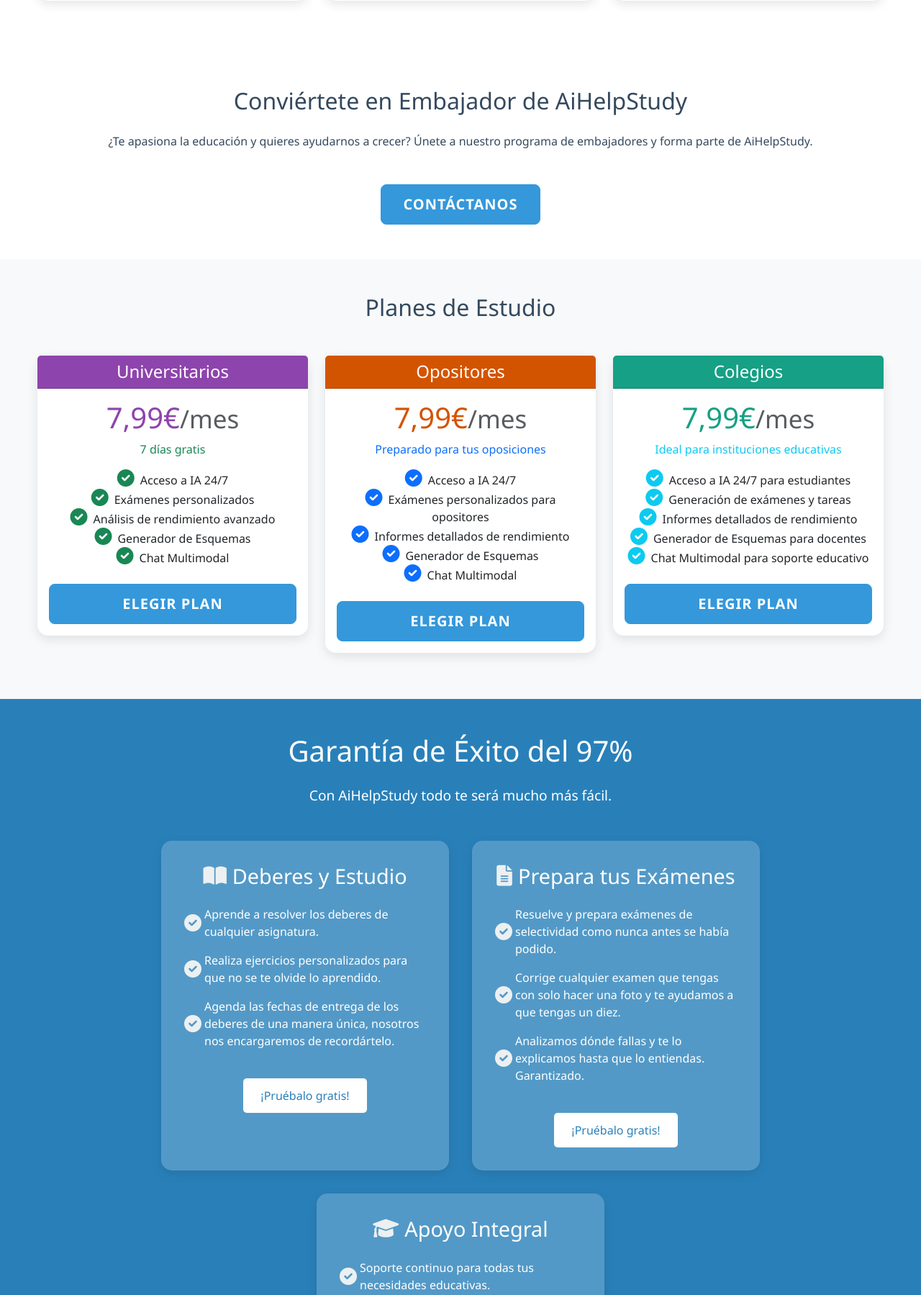
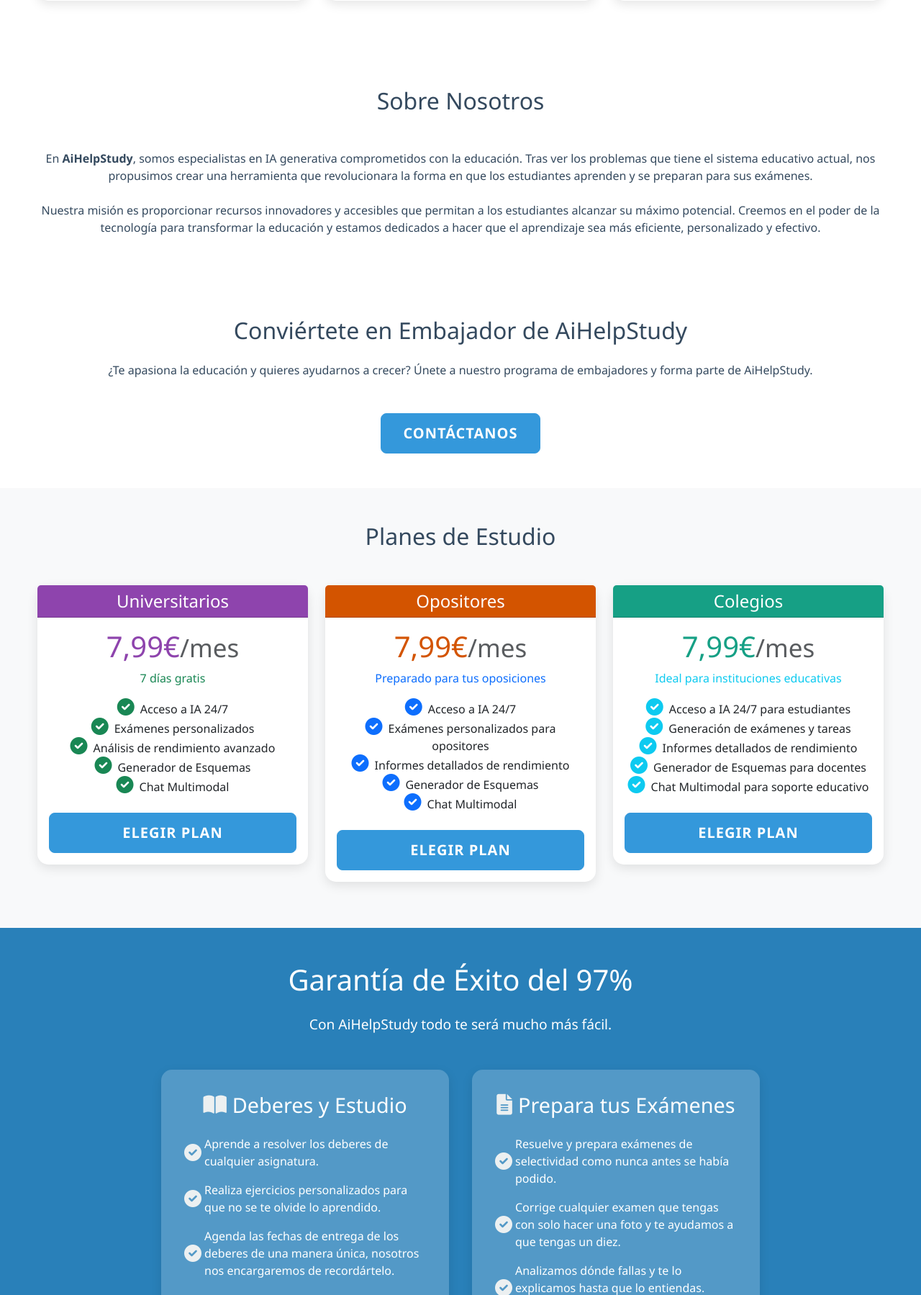
Before and after one commit to Julia-ai1/juliacopiaparaespa-a, a Flask app: template templates/landing.html in a window 1280 px wide. Shown: the part 2460-4259 px from the top of the page at 72% size. Run offline with Flask 3, Linux system fonts and the light colour scheme; the template is opened without the code that fills it, so the values that code supplies are empty.

Commit message:
subida landing

```diff
--- a/templates/landing.html
+++ b/templates/landing.html
@@ -12,18 +12,22 @@
     </script>
     <meta charset="UTF-8">
     <meta name="viewport" content="width=device-width, initial-scale=1.0">
-    <title>AiHelpStudy - Tu Éxito en los estudios. Especializado en Selectividad</title>
+    <!-- Meta etiquetas SEO -->
+    <meta name="description" content="AiHelpStudy es una plataforma líder en IA generativa especializada en educación. Domina tus estudios y prepárate para Selectividad con recursos personalizados y soporte 24/7.">
+    <meta name="keywords" content="IA, Inteligencia Artificial, Educación, Selectividad, Estudios, Exámenes, Generativa, AiHelpStudy, Aprendizaje, Estudiantes">
+    <title>AiHelpStudy - Domina tus estudios con IA generativa especializada en educación</title>
     <link href="https://cdn.jsdelivr.net/npm/bootstrap@5.3.0/dist/css/bootstrap.min.css" rel="stylesheet">
     <link rel="stylesheet" href="https://cdnjs.cloudflare.com/ajax/libs/font-awesome/6.0.0-beta3/css/all.min.css">
     <link href="https://unpkg.com/aos@2.3.1/dist/aos.css" rel="stylesheet">
     <style>
+        /* Estilos personalizados */
         :root {
             --primary-color: #3498db;
             --secondary-color: #2ecc71;
             --accent-color: #e74c3c;
             --dark-color: #34495e;
             --light-color: #ecf0f1;
-            --guarantee-bg-color: #2980b9; /* Nuevo color azul para la garantía */
+            --guarantee-bg-color: #2980b9;
             --guarantee-card-bg: rgba(255, 255, 255, 0.2);
         }
         body {
@@ -163,9 +167,8 @@
             transform: translateY(-10px);
             box-shadow: 0 15px 30px rgba(0,0,0,0.2);
         }
-        /* Nueva sección de garantía mejorada */
         .guarantee-section {
-            background-color: var(--guarantee-bg-color); /* Fondo azul */
+            background-color: var(--guarantee-bg-color);
             color: white;
             padding: 4rem 0;
             text-align: center;
@@ -188,7 +191,7 @@
             flex-wrap: wrap;
         }
         .guarantee-card {
-            background-color: rgba(255, 255, 255, 0.2); /* Transparencia para destacar sobre el fondo azul */
+            background-color: rgba(255, 255, 255, 0.2);
             border-radius: 15px;
             padding: 2rem;
             width: 100%;
@@ -246,7 +249,6 @@
             transform: translateY(-3px);
             color: var(--guarantee-bg-color);
         }
-        /* Sección de Acknowledgements */
         .acknowledgements {
             background-color: #f8f9fa;
             padding: 2rem 0;
@@ -255,11 +257,9 @@
         .acknowledgements p {
             margin-bottom: 1rem;
         }
-        /* Ajustes adicionales para centrado y espacios */
         .container {
             max-width: 1200px;
         }
-        /* Comparación con ChatGPT */
         .comparison-table {
             background-color: #ffffff;
             border-radius: 15px;
@@ -311,14 +311,12 @@
             transform: translateY(-3px);
             box-shadow: 0 5px 15px rgba(0, 0, 0, 0.1);
         }
-        /* Footer Acknowledgements */
         footer .acknowledgements img {
             transition: transform 0.3s ease;
         }
         footer .acknowledgements img:hover {
             transform: scale(1.1);
         }
-        /* Precio sección personalizado */
         #pricing .card-header {
             background-color: var(--primary-color);
             color: white;
@@ -345,7 +343,6 @@
         #pricing .card-title.colleges {
             color: #16a085;
         }
-        /* Media Queries para Responsividad */
         @media (max-width: 768px) {
             .comparison-header, .comparison-row {
                 flex-direction: column;
@@ -384,6 +381,9 @@
                         <a class="nav-link" href="#pricing">Precios</a>
                     </li>
                     <li class="nav-item">
+                        <a class="nav-link" href="#about-us">Sobre Nosotros</a>
+                    </li>
+                    <li class="nav-item">
                         <a class="nav-link btn btn-primary text-white" href="{{ url_for('login_google') }}">Iniciar Sesión con Google</a>
                     </li>
                 </ul>
@@ -394,8 +394,8 @@
     <!-- Sección Hero -->
     <section id="hero" class="d-flex align-items-center">
         <div class="container text-center position-relative">
-            <h1 class="display-3 fw-bold mb-4" data-aos="fade-up">Domina tus estudios (Especializado en Selectividad)</h1>
-            <p class="lead mb-5" data-aos="fade-up" data-aos-delay="100">Preparación personalizada con IA disponible las 24 horas para maximizar tu puntuación</p>
+            <h1 class="display-3 fw-bold mb-4" data-aos="fade-up">Domina tus estudios con IA Generativa</h1>
+            <p class="lead mb-5" data-aos="fade-up" data-aos-delay="100">Preparación personalizada con IA disponible las 24 horas para maximizar tu puntuación en Selectividad</p>
             <a href="{{ url_for('login_google') }}" class="btn btn-light btn-lg me-3" data-aos="fade-up" data-aos-delay="200">¡Empieza Ahora con Google!</a>
             <a href="#video-demo" class="btn btn-outline-light btn-lg" data-aos="fade-up" data-aos-delay="300">Ver Demostración</a>
         </div>
@@ -423,41 +423,49 @@
                             <div class="comparison-AiHelpStudy">AiHelpStudy</div>
                             <div class="comparison-chatgpt">ChatGPT</div>
                         </div>
+                        <!-- Fila 1 -->
                         <div class="comparison-row">
                             <div class="comparison-feature">Especialización en Selectividad</div>
                             <div class="comparison-AiHelpStudy"><i class="fas fa-check-circle"></i></div>
                             <div class="comparison-chatgpt"><i class="fas fa-times-circle"></i></div>
                         </div>
+                        <!-- Fila 2 -->
                         <div class="comparison-row">
                             <div class="comparison-feature">IA disponible 24 horas</div>
                             <div class="comparison-AiHelpStudy"><i class="fas fa-check-circle"></i></div>
                             <div class="comparison-chatgpt"><i class="fas fa-check-circle"></i></div>
                         </div>
+                        <!-- Fila 3 -->
                         <div class="comparison-row">
                             <div class="comparison-feature">Generación de exámenes personalizados</div>
                             <div class="comparison-AiHelpStudy"><i class="fas fa-check-circle"></i></div>
                             <div class="comparison-chatgpt"><i class="fas fa-times-circle"></i></div>
                         </div>
+                        <!-- Fila 4 -->
                         <div class="comparison-row">
                             <div class="comparison-feature">Análisis de rendimiento detallado</div>
                             <div class="comparison-AiHelpStudy"><i class="fas fa-check-circle"></i></div>
                             <div class="comparison-chatgpt"><i class="fas fa-times-circle"></i></div>
                         </div>
+                        <!-- Fila 5 -->
                         <div class="comparison-row">
                             <div class="comparison-feature">Adaptación al plan de estudios español</div>
                             <div class="comparison-AiHelpStudy"><i class="fas fa-check-circle"></i></div>
                             <div class="comparison-chatgpt"><i class="fas fa-times-circle"></i></div>
                         </div>
+                        <!-- Fila 6 -->
                         <div class="comparison-row">
                             <div class="comparison-feature">Seguimiento del progreso</div>
                             <div class="comparison-AiHelpStudy"><i class="fas fa-check-circle"></i></div>
                             <div class="comparison-chatgpt"><i class="fas fa-times-circle"></i></div>
                         </div>
+                        <!-- Fila 7 -->
                         <div class="comparison-row">
                             <div class="comparison-feature">Recursos específicos para Selectividad</div>
                             <div class="comparison-AiHelpStudy"><i class="fas fa-check-circle"></i></div>
                             <div class="comparison-chatgpt"><i class="fas fa-times-circle"></i></div>
                         </div>
+                        <!-- Fila 8 -->
                         <div class="comparison-row">
                             <div class="comparison-feature">Preparación para PCE</div>
                             <div class="comparison-AiHelpStudy"><i class="fas fa-check-circle"></i></div>
@@ -477,6 +485,7 @@
         <div class="container">
             <h2 class="text-center mb-5">Características Exclusivas</h2>
             <div class="row">
+                <!-- Característica 1 -->
                 <div class="col-md-4 mb-4" data-aos="fade-up">
                     <div class="card feature-card h-100">
                         <div class="card-body text-center">
@@ -486,6 +495,7 @@
                         </div>
                     </div>
                 </div>
+                <!-- Característica 2 -->
                 <div class="col-md-4 mb-4" data-aos="fade-up" data-aos-delay="100">
                     <div class="card feature-card h-100">
                         <div class="card-body text-center">
@@ -495,6 +505,7 @@
                         </div>
                     </div>
                 </div>
+                <!-- Característica 3 -->
                 <div class="col-md-4 mb-4" data-aos="fade-up" data-aos-delay="200">
                     <div class="card feature-card h-100">
                         <div class="card-body text-center">
@@ -504,6 +515,7 @@
                         </div>
                     </div>
                 </div>
+                <!-- Característica 4 -->
                 <div class="col-md-4 mb-4" data-aos="fade-up" data-aos-delay="300">
                     <div class="card feature-card h-100">
                         <div class="card-body text-center">
@@ -513,6 +525,7 @@
                         </div>
                     </div>
                 </div>
+                <!-- Característica 5 -->
                 <div class="col-md-4 mb-4" data-aos="fade-up" data-aos-delay="400">
                     <div class="card feature-card h-100">
                         <div class="card-body text-center">
@@ -522,6 +535,7 @@
                         </div>
                     </div>
                 </div>
+                <!-- Característica 6 -->
                 <div class="col-md-4 mb-4" data-aos="fade-up" data-aos-delay="500">
                     <div class="card feature-card h-100">
                         <div class="card-body text-center">
@@ -535,16 +549,30 @@
         </div>
     </section>
 
+    <!-- Sección Sobre Nosotros -->
+    <section id="about-us" class="py-5">
+        <div class="container">
+            <h2 class="text-center mb-5">Sobre Nosotros</h2>
+            <p class="text-center mb-4">
+                En <strong>AiHelpStudy</strong>, somos especialistas en IA generativa comprometidos con la educación. Tras ver los problemas que tiene el sistema educativo actual, nos propusimos crear una herramienta que revolucionara la forma en que los estudiantes aprenden y se preparan para sus exámenes.
+            </p>
+            <p class="text-center">
+                Nuestra misión es proporcionar recursos innovadores y accesibles que permitan a los estudiantes alcanzar su máximo potencial. Creemos en el poder de la tecnología para transformar la educación y estamos dedicados a hacer que el aprendizaje sea más eficiente, personalizado y efectivo.
+            </p>
+        </div>
+    </section>
+
     <!-- Sección de Embajadores -->
     <section id="ambassadors" class="py-5">
         <div class="container">
             <h2 class="text-center mb-4">Conviértete en Embajador de AiHelpStudy</h2>
             <p class="text-center mb-5">¿Te apasiona la educación y quieres ayudarnos a crecer? Únete a nuestro programa de embajadores y forma parte de AiHelpStudy.</p>
             <div class="text-center">
-                <a href="mailto:cadamar1236@gmail.com" class="btn btn-primary btn-lg">Contáctanos</a>
+                <a href="mailto:aihelpstudy@gmail.com" class="btn btn-primary btn-lg">Contáctanos</a>
             </div>
         </div>
     </section>
+
     <!-- Sección de Precios -->
     <section id="pricing" class="py-5 bg-light">
         <div class="container">
@@ -620,30 +648,33 @@
             <h2 class="text-center mb-4">Garantía de Éxito del 97%</h2>
             <p class="text-center mb-5">Con AiHelpStudy todo te será mucho más fácil.</p>
             <div class="guarantee-cards">
+                <!-- Tarjeta 1 -->
                 <div class="guarantee-card" data-aos="fade-up">
-                    <h3 class="card-title"><i class="fas fa-book-open"></i>Deberes y Estudio</h3>
+                    <h3 class="card-title"><i class="fas fa-book-open"></i> Deberes y Estudio</h3>
                     <ul>
-                        <li><i class="fas fa-check-circle"></i>Aprende a resolver los deberes de cualquier asignatura.</li>
-                        <li><i class="fas fa-check-circle"></i>Realiza ejercicios personalizados para que no se te olvide lo aprendido.</li>
-                        <li><i class="fas fa-check-circle"></i>Agenda las fechas de entrega de los deberes de una manera única, nosotros nos encargaremos de recordártelo.</li>
+                        <li><i class="fas fa-check-circle"></i> Aprende a resolver los deberes de cualquier asignatura.</li>
+                        <li><i class="fas fa-check-circle"></i> Realiza ejercicios personalizados para que no se te olvide lo aprendido.</li>
+                        <li><i class="fas fa-check-circle"></i> Agenda las fechas de entrega de los deberes de una manera única, nosotros nos encargaremos de recordártelo.</li>
                     </ul>
                     <a href="#" class="btn btn-light">¡Pruébalo gratis!</a>
                 </div>
+                <!-- Tarjeta 2 -->
                 <div class="guarantee-card" data-aos="fade-up" data-aos-delay="100">
-                    <h3 class="card-title"><i class="fas fa-file-alt"></i>Prepara tus Exámenes</h3>
+                    <h3 class="card-title"><i class="fas fa-file-alt"></i> Prepara tus Exámenes</h3>
                     <ul>
-                        <li><i class="fas fa-check-circle"></i>Resuelve y prepara exámenes de selectividad como nunca antes se había podido.</li>
-                        <li><i class="fas fa-check-circle"></i>Corrige cualquier examen que tengas con solo hacer una foto y te ayudamos a que tengas un diez.</li>
-                        <li><i class="fas fa-check-circle"></i>Analizamos dónde fallas y te lo explicamos hasta que lo entiendas. Garantizado.</li>
+                        <li><i class="fas fa-check-circle"></i> Resuelve y prepara exámenes de selectividad como nunca antes se había podido.</li>
+                        <li><i class="fas fa-check-circle"></i> Corrige cualquier examen que tengas con solo hacer una foto y te ayudamos a que tengas un diez.</li>
+                        <li><i class="fas fa-check-circle"></i> Analizamos dónde fallas y te lo explicamos hasta que lo entiendas. Garantizado.</li>
                     </ul>
                     <a href="#" class="btn btn-light">¡Pruébalo gratis!</a>
                 </div>
+                <!-- Tarjeta 3 -->
                 <div class="guarantee-card" data-aos="fade-up" data-aos-delay="200">
-                    <h3 class="card-title"><i class="fas fa-graduation-cap"></i>Apoyo Integral</h3>
+                    <h3 class="card-title"><i class="fas fa-graduation-cap"></i> Apoyo Integral</h3>
                     <ul>
-                        <li><i class="fas fa-check-circle"></i>Soporte continuo para todas tus necesidades educativas.</li>
-                        <li><i class="fas fa-check-circle"></i>Herramientas avanzadas para optimizar tu aprendizaje.</li>
-                        <li><i class="fas fa-check-circle"></i>Recursos exclusivos para maximizar tu potencial.</li>
+                        <li><i class="fas fa-check-circle"></i> Soporte continuo para todas tus necesidades educativas.</li>
+                        <li><i class="fas fa-check-circle"></i> Herramientas avanzadas para optimizar tu aprendizaje.</li>
+                        <li><i class="fas fa-check-circle"></i> Recursos exclusivos para maximizar tu potencial.</li>
                     </ul>
                     <a href="#" class="btn btn-light">¡Descubre Más!</a>
                 </div>
```
